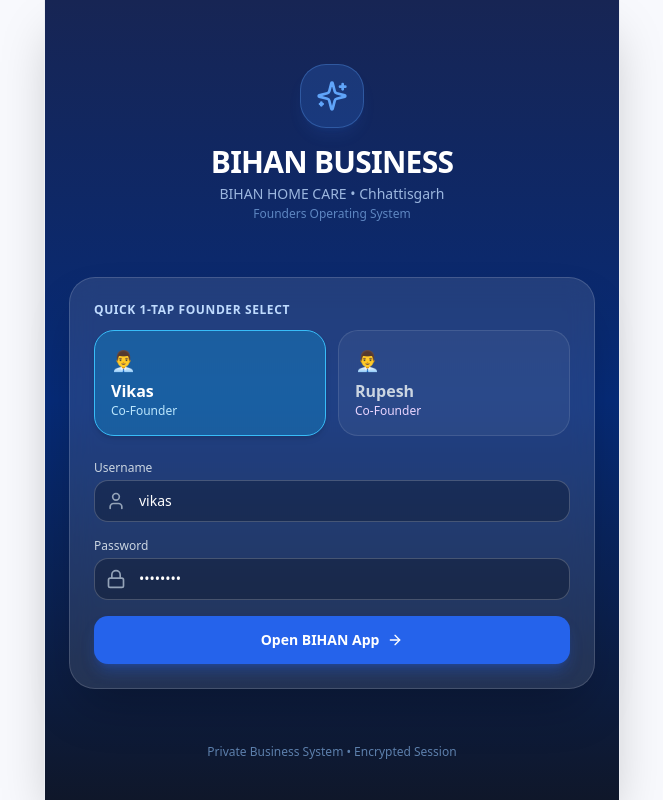
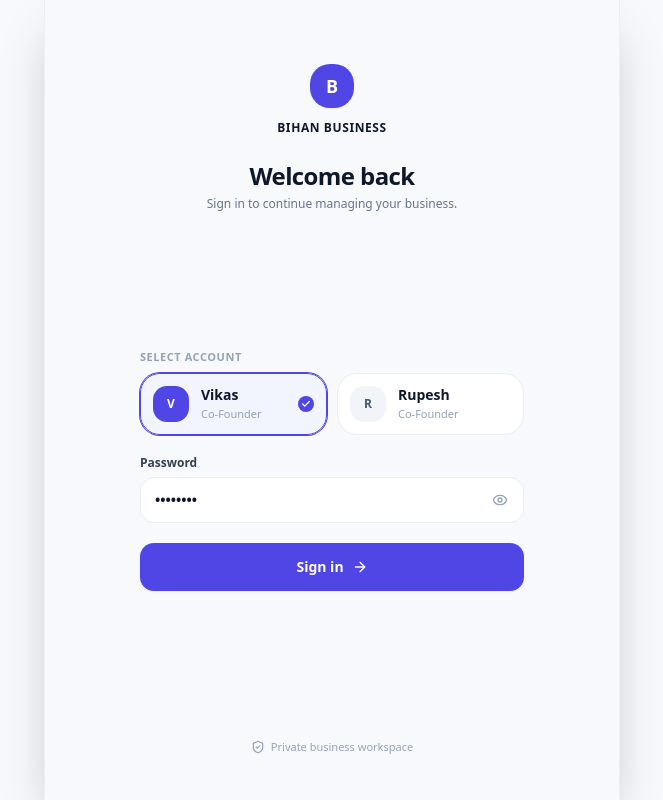
Before and after one commit to VkasKaushik/bihanbusiness, a Next.js app: page /login in a window 1280 px wide. Shown: the whole page, without its empty margins (308-971 px from the left). Built offline with nearby package versions, Linux system fonts and the light colour scheme.

Commit message:
Redesign login screen to modern minimal SaaS UI

```diff
--- a/src/app/(auth)/login/page.tsx
+++ b/src/app/(auth)/login/page.tsx
@@ -2,16 +2,23 @@
 
 import { useState } from 'react';
 import { useRouter } from 'next/navigation';
-import { Lock, User, ArrowRight, Sparkles } from 'lucide-react';
+import { ArrowRight, ShieldCheck, Check, Eye, EyeOff, AlertCircle } from 'lucide-react';
 
 export default function LoginPage() {
   const router = useRouter();
-  const [username, setUsername] = useState('vikas');
+  const [selectedFounder, setSelectedFounder] = useState<'vikas' | 'rupesh'>('vikas');
   const [password, setPassword] = useState('bihan123');
+  const [showPassword, setShowPassword] = useState(false);
   const [loading, setLoading] = useState(false);
   const [error, setError] = useState('');
 
-  const handleLogin = async (userToLogin = username, passToLogin = password) => {
+  const handleLogin = async (e?: React.FormEvent) => {
+    if (e) e.preventDefault();
+    if (!password) {
+      setError('Please enter your password');
+      return;
+    }
+
     setLoading(true);
     setError('');
 
@@ -19,12 +26,12 @@ export default function LoginPage() {
       const res = await fetch('/api/auth/login', {
         method: 'POST',
         headers: { 'Content-Type': 'application/json' },
-        body: JSON.stringify({ username: userToLogin, password: passToLogin }),
+        body: JSON.stringify({ username: selectedFounder, password }),
       });
 
       const data = await res.json();
       if (!res.ok) {
-        throw new Error(data.error || 'Failed to login');
+        throw new Error(data.error || 'Invalid credentials');
       }
 
       router.push('/');
@@ -37,121 +44,165 @@ export default function LoginPage() {
   };
 
   return (
-    <div className="flex-1 flex flex-col justify-between p-6 bg-gradient-to-b from-blue-950 via-bihan-navy to-slate-900 text-white min-h-screen">
-      <div className="pt-10 flex flex-col items-center text-center">
-        <div className="w-16 h-16 rounded-3xl bg-blue-500/20 border border-blue-400/30 flex items-center justify-center mb-4 shadow-lg shadow-blue-500/10">
-          <Sparkles className="w-8 h-8 text-blue-400" />
+    <div className="flex-1 flex flex-col justify-between p-6 bg-[#F8F9FD] min-h-screen">
+      {/* Top Branding */}
+      <div className="pt-6 sm:pt-10 flex flex-col items-center text-center">
+        <div className="w-11 h-11 rounded-2xl bg-indigo-600 flex items-center justify-center text-white font-black text-lg shadow-sm mb-3">
+          B
         </div>
-        <h1 className="text-3xl font-extrabold tracking-tight text-white">BIHAN BUSINESS</h1>
-        <p className="text-blue-200/80 text-sm mt-1">BIHAN HOME CARE • Chhattisgarh</p>
-        <p className="text-xs text-blue-300/60 mt-0.5">Founders Operating System</p>
+        <div className="text-xs font-black tracking-wider uppercase text-slate-900">
+          BIHAN BUSINESS
+        </div>
+        <h1 className="text-2xl font-black text-slate-900 tracking-tight mt-6">
+          Welcome back
+        </h1>
+        <p className="text-xs text-slate-500 mt-1">
+          Sign in to continue managing your business.
+        </p>
       </div>
 
-      <div className="w-full my-auto py-6">
-        <div className="bg-white/10 backdrop-blur-md rounded-3xl p-6 border border-white/15 shadow-2xl">
-          <p className="text-xs font-semibold text-blue-200 uppercase tracking-wider mb-3">
-            Quick 1-Tap Founder Select
-          </p>
-
-          <div className="grid grid-cols-2 gap-3 mb-6">
+      {/* Main Form Container */}
+      <div className="w-full max-w-sm mx-auto my-auto py-6">
+        <form onSubmit={handleLogin} className="space-y-5">
+          {/* 1. SELECT ACCOUNT */}
+          <div>
+            <label className="text-[11px] font-bold text-slate-400 uppercase tracking-wider block mb-2">
+              Select Account
+            </label>
+            <div className="grid grid-cols-2 gap-2.5">
+              {/* Founder: Vikas */}
               <button
                 type="button"
                 onClick={() => {
-                setUsername('vikas');
-                handleLogin('vikas', 'bihan123');
+                  setSelectedFounder('vikas');
+                  setError('');
                 }}
-              disabled={loading}
-              className={`p-4 rounded-2xl border text-left transition-all ${
-                username === 'vikas'
-                  ? 'bg-sky-500/30 border-sky-400 text-white shadow-md'
-                  : 'bg-white/5 border-white/10 text-slate-300 hover:bg-white/10'
+                className={`p-3 rounded-2xl border text-left transition-all flex items-center gap-3 active:scale-98 ${
+                  selectedFounder === 'vikas'
+                    ? 'bg-indigo-50/60 border-indigo-600 ring-1 ring-indigo-600 shadow-xs'
+                    : 'bg-white border-[#ECEEF3] hover:border-slate-300 hover:bg-slate-50/50'
                 }`}
               >
-              <div className="text-xl mb-1">👨‍💼</div>
-              <div className="font-bold text-base">Vikas</div>
-              <div className="text-xs text-sky-200">Co-Founder</div>
+                <div
+                  className={`w-9 h-9 rounded-xl flex items-center justify-center font-bold text-xs shrink-0 transition-colors ${
+                    selectedFounder === 'vikas'
+                      ? 'bg-indigo-600 text-white'
+                      : 'bg-slate-100 text-slate-600'
+                  }`}
+                >
+                  V
+                </div>
+                <div className="min-w-0 flex-1">
+                  <div className="font-extrabold text-sm text-slate-900 leading-tight">
+                    Vikas
+                  </div>
+                  <div className="text-[11px] text-slate-400 mt-0.5">Co-Founder</div>
+                </div>
+                {selectedFounder === 'vikas' && (
+                  <div className="w-4 h-4 rounded-full bg-indigo-600 text-white flex items-center justify-center shrink-0">
+                    <Check className="w-2.5 h-2.5 stroke-[3]" />
+                  </div>
+                )}
               </button>
 
+              {/* Founder: Rupesh */}
               <button
                 type="button"
                 onClick={() => {
-                setUsername('rupesh');
-                handleLogin('rupesh', 'bihan123');
+                  setSelectedFounder('rupesh');
+                  setError('');
                 }}
-              disabled={loading}
-              className={`p-4 rounded-2xl border text-left transition-all ${
-                username === 'rupesh'
-                  ? 'bg-purple-500/30 border-purple-400 text-white shadow-md'
-                  : 'bg-white/5 border-white/10 text-slate-300 hover:bg-white/10'
+                className={`p-3 rounded-2xl border text-left transition-all flex items-center gap-3 active:scale-98 ${
+                  selectedFounder === 'rupesh'
+                    ? 'bg-indigo-50/60 border-indigo-600 ring-1 ring-indigo-600 shadow-xs'
+                    : 'bg-white border-[#ECEEF3] hover:border-slate-300 hover:bg-slate-50/50'
                 }`}
               >
-              <div className="text-xl mb-1">👨‍💼</div>
-              <div className="font-bold text-base">Rupesh</div>
-              <div className="text-xs text-purple-200">Co-Founder</div>
+                <div
+                  className={`w-9 h-9 rounded-xl flex items-center justify-center font-bold text-xs shrink-0 transition-colors ${
+                    selectedFounder === 'rupesh'
+                      ? 'bg-indigo-600 text-white'
+                      : 'bg-slate-100 text-slate-600'
+                  }`}
+                >
+                  R
+                </div>
+                <div className="min-w-0 flex-1">
+                  <div className="font-extrabold text-sm text-slate-900 leading-tight">
+                    Rupesh
+                  </div>
+                  <div className="text-[11px] text-slate-400 mt-0.5">Co-Founder</div>
+                </div>
+                {selectedFounder === 'rupesh' && (
+                  <div className="w-4 h-4 rounded-full bg-indigo-600 text-white flex items-center justify-center shrink-0">
+                    <Check className="w-2.5 h-2.5 stroke-[3]" />
+                  </div>
+                )}
               </button>
-          </div>
-
-          <form
-            onSubmit={(e) => {
-              e.preventDefault();
-              handleLogin();
-            }}
-            className="space-y-4"
-          >
-            <div>
-              <label className="text-xs font-medium text-slate-300 block mb-1">Username</label>
-              <div className="relative">
-                <User className="w-5 h-5 text-slate-400 absolute left-3 top-1/2 -translate-y-1/2" />
-                <input
-                  type="text"
-                  value={username}
-                  onChange={(e) => setUsername(e.target.value)}
-                  className="w-full bg-black/25 border border-white/20 rounded-xl pl-11 pr-4 py-2.5 text-white placeholder-slate-400 text-sm focus:outline-none focus:ring-2 focus:ring-blue-400"
-                  required
-                />
             </div>
           </div>
 
+          {/* 2. PASSWORD INPUT */}
           <div>
-              <label className="text-xs font-medium text-slate-300 block mb-1">Password</label>
+            <label className="text-xs font-bold text-slate-700 block mb-1.5">
+              Password
+            </label>
             <div className="relative">
-                <Lock className="w-5 h-5 text-slate-400 absolute left-3 top-1/2 -translate-y-1/2" />
               <input
-                  type="password"
+                type={showPassword ? 'text' : 'password'}
                 value={password}
                 onChange={(e) => setPassword(e.target.value)}
-                  className="w-full bg-black/25 border border-white/20 rounded-xl pl-11 pr-4 py-2.5 text-white placeholder-slate-400 text-sm focus:outline-none focus:ring-2 focus:ring-blue-400"
+                placeholder="Enter password"
+                className="w-full bg-white border border-[#ECEEF3] focus:border-indigo-600 rounded-xl px-3.5 py-3 pr-10 text-sm font-semibold text-slate-900 focus:outline-none transition-all shadow-xs"
                 required
               />
+              <button
+                type="button"
+                onClick={() => setShowPassword(!showPassword)}
+                className="absolute right-3 top-1/2 -translate-y-1/2 text-slate-400 hover:text-slate-600 p-1 transition-colors"
+                tabIndex={-1}
+              >
+                {showPassword ? (
+                  <EyeOff className="w-4 h-4" />
+                ) : (
+                  <Eye className="w-4 h-4" />
+                )}
+              </button>
             </div>
           </div>
 
+          {/* Error Alert */}
           {error && (
-              <div className="p-3 rounded-xl bg-rose-500/20 border border-rose-500/40 text-rose-200 text-xs font-medium">
-                {error}
+            <div className="p-3 rounded-xl bg-rose-50 border border-rose-200 text-rose-700 text-xs font-semibold flex items-center gap-2">
+              <AlertCircle className="w-4 h-4 shrink-0 text-rose-500" />
+              <span>{error}</span>
             </div>
           )}
 
+          {/* 3. PRIMARY SIGN IN BUTTON */}
           <button
             type="submit"
             disabled={loading}
-              className="w-full bg-blue-600 hover:bg-blue-500 active:scale-[0.98] text-white font-bold py-3.5 px-4 rounded-xl flex items-center justify-center gap-2 shadow-lg shadow-blue-600/30 transition-all text-sm mt-2"
+            className="w-full py-3.5 rounded-xl bg-indigo-600 hover:bg-indigo-700 active:scale-98 disabled:opacity-50 text-white font-bold text-sm flex items-center justify-center gap-2 shadow-sm transition-all"
           >
             {loading ? (
-                <span className="inline-block animate-spin">⏳</span>
+              <span className="inline-block animate-pulse">Signing in...</span>
             ) : (
               <>
-                  <span>Open BIHAN App</span>
+                <span>Sign in</span>
                 <ArrowRight className="w-4 h-4" />
               </>
             )}
           </button>
         </form>
       </div>
+
+      {/* Bottom Privacy / Security Footer */}
+      <div className="pb-4 pt-2 text-center">
+        <div className="inline-flex items-center justify-center gap-1.5 text-[11px] text-slate-400 font-medium">
+          <ShieldCheck className="w-3.5 h-3.5 text-slate-400" />
+          <span>Private business workspace</span>
         </div>
-
-      <div className="pb-4 text-center text-xs text-blue-300/60">
-        Private Business System • Encrypted Session
       </div>
     </div>
   );
```
Lines whose indentation alone changed are shown as unchanged.
